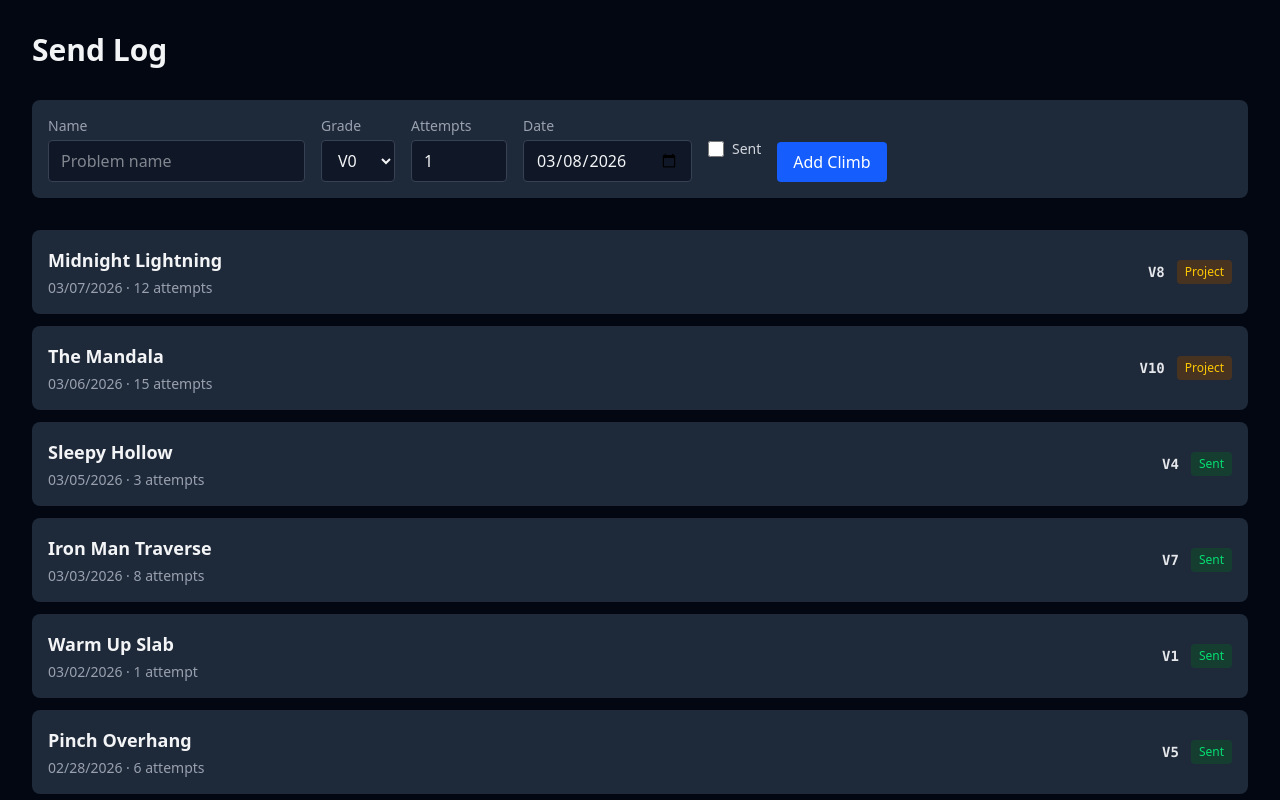
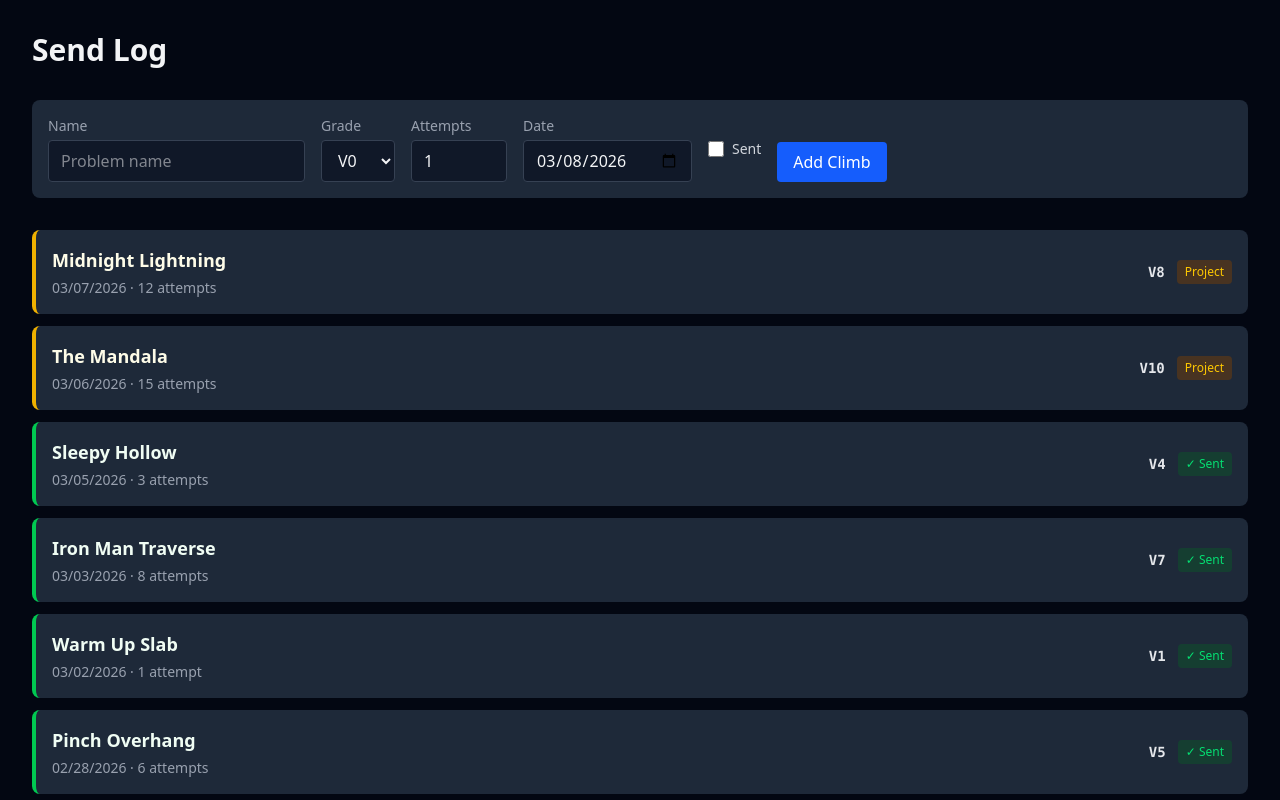
Before and after one commit to aaronvb/send-log, a Next.js app: page / in a window 1280 px wide. Shown: the top 800 px of the page. Built offline with nearby package versions, Linux system fonts and the light colour scheme.

Commit message:
feat(components): add visual distinction for sent vs project climbs
Add border-l-4 accent (green for sent, yellow for project), tinted
name colors, and a check mark on the sent badge so status is
scannable at a glance.

```diff
--- a/components/ClimbCard.tsx
+++ b/components/ClimbCard.tsx
@@ -11,21 +11,25 @@ const formatDate = (dateStr: string) => {
 
 export const ClimbCard = ({ climb }: ClimbCardProps) => {
   return (
-    <div className="bg-gray-800 rounded-lg p-4 flex items-center justify-between gap-4">
+    <div className={`bg-gray-800 rounded-lg p-4 flex items-center justify-between gap-4 border-l-4 ${
+      climb.sent ? 'border-green-500' : 'border-yellow-500'
+    }`}>
       <div className="min-w-0 flex-1">
-        <h3 className="text-lg font-semibold text-gray-100 truncate">{climb.name}</h3>
+        <h3 className={`text-lg font-semibold truncate ${
+          climb.sent ? 'text-green-50' : 'text-yellow-50'
+        }`}>{climb.name}</h3>
         <p className="text-sm text-gray-400 mt-1">
           {formatDate(climb.date)} &middot; {climb.attempts} {climb.attempts === 1 ? 'attempt' : 'attempts'}
         </p>
       </div>
       <div className="flex items-center gap-3 shrink-0">
         <span className="text-sm font-mono font-bold text-gray-200">{climb.grade}</span>
-        <span className={`text-xs font-medium px-2 py-1 rounded ${
+        <span className={`text-xs font-medium px-2 py-1 rounded inline-flex items-center gap-1 ${
           climb.sent
             ? 'bg-green-900/50 text-green-400'
             : 'bg-yellow-900/50 text-yellow-400'
         }`}>
-          {climb.sent ? 'Sent' : 'Project'}
+          {climb.sent ? '\u2713 Sent' : 'Project'}
         </span>
       </div>
     </div>
```
